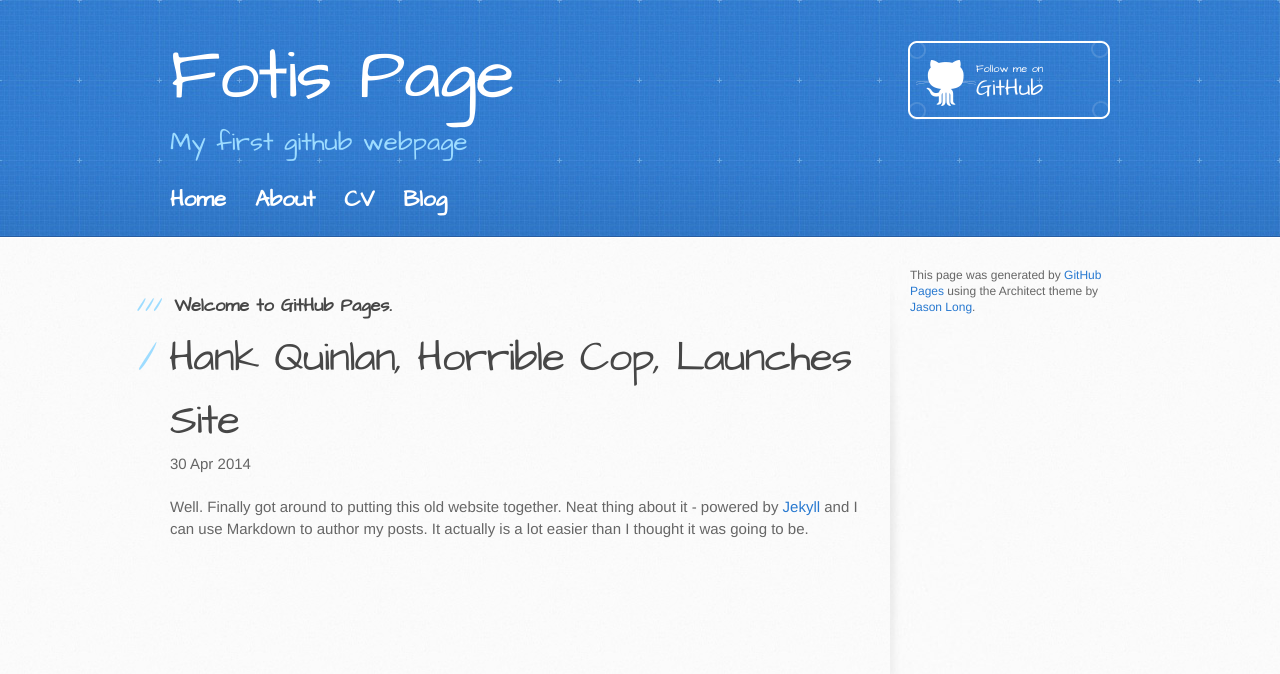
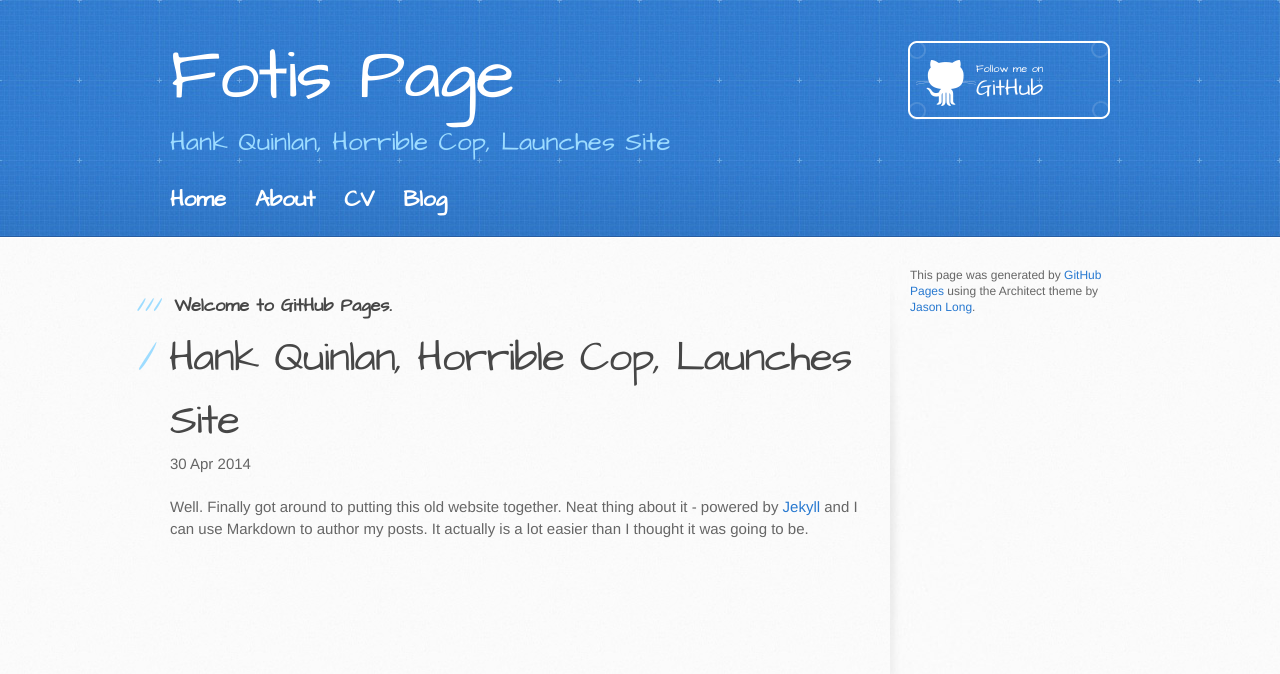
Before and after one commit to tsakof/tsakof.github.io, a Jekyll site: the page built from _posts/2014-04-30-hank-quinlan-site-launched.md, in a window 1280 px wide. Shown: the top 674 px of the page. Built offline with Jekyll 4.4.1, drawn with Linux system fonts in a browser that asks for light colours.

Commit message:
Update Architect.html

```diff
--- a/_layouts/Architect.html
+++ b/_layouts/Architect.html
@@ -20,7 +20,7 @@
     <header>
       <div class="inner">
         <h1>Fotis Page</h1>
-        <h2>My first github webpage</h2>
+        <h2>{{ page.title }}</h2>
         <a href="https://github.com/tsakof" class="button"><small>Follow me on</small> GitHub</a>
         <nav>
 	    		<ul>
```
